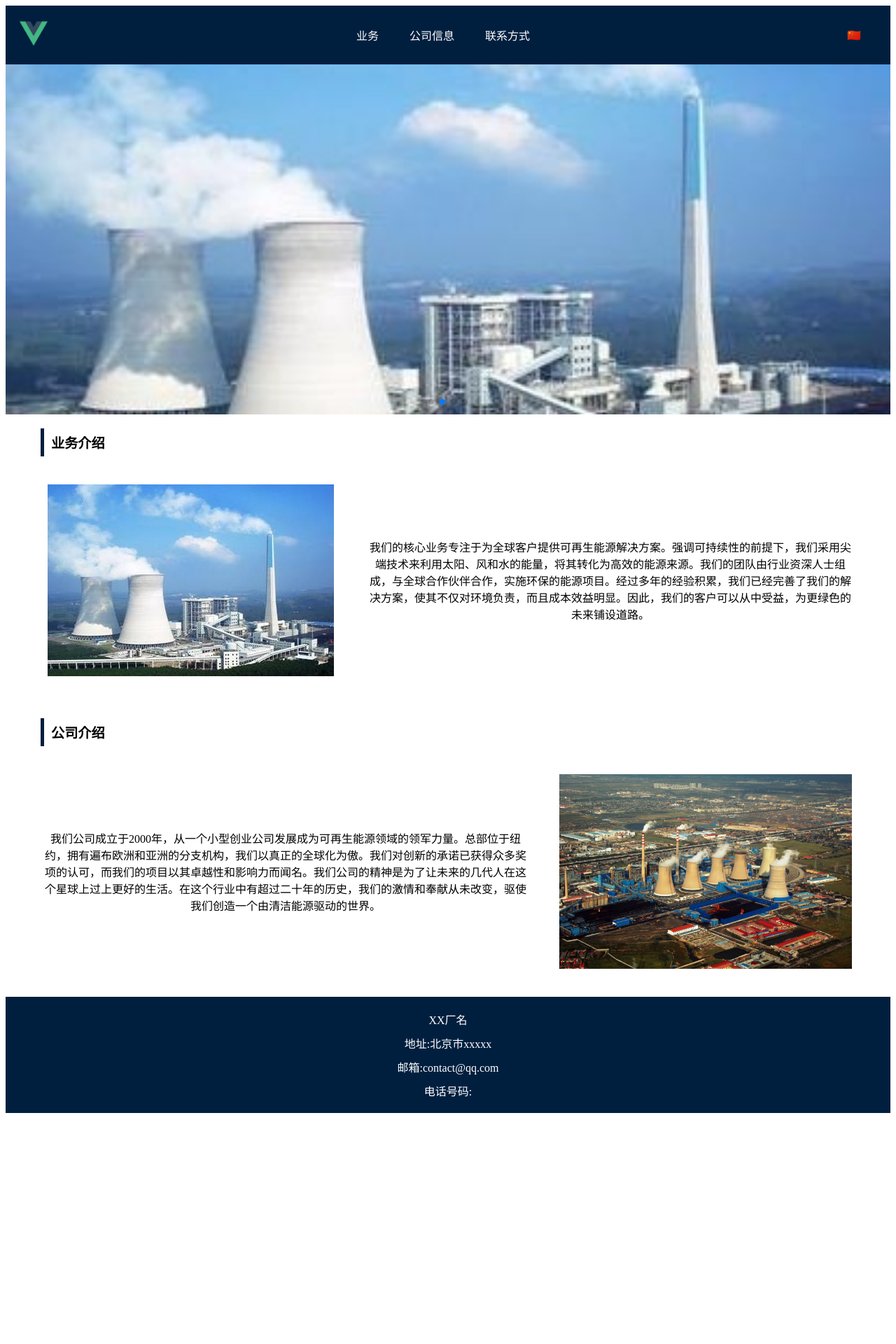
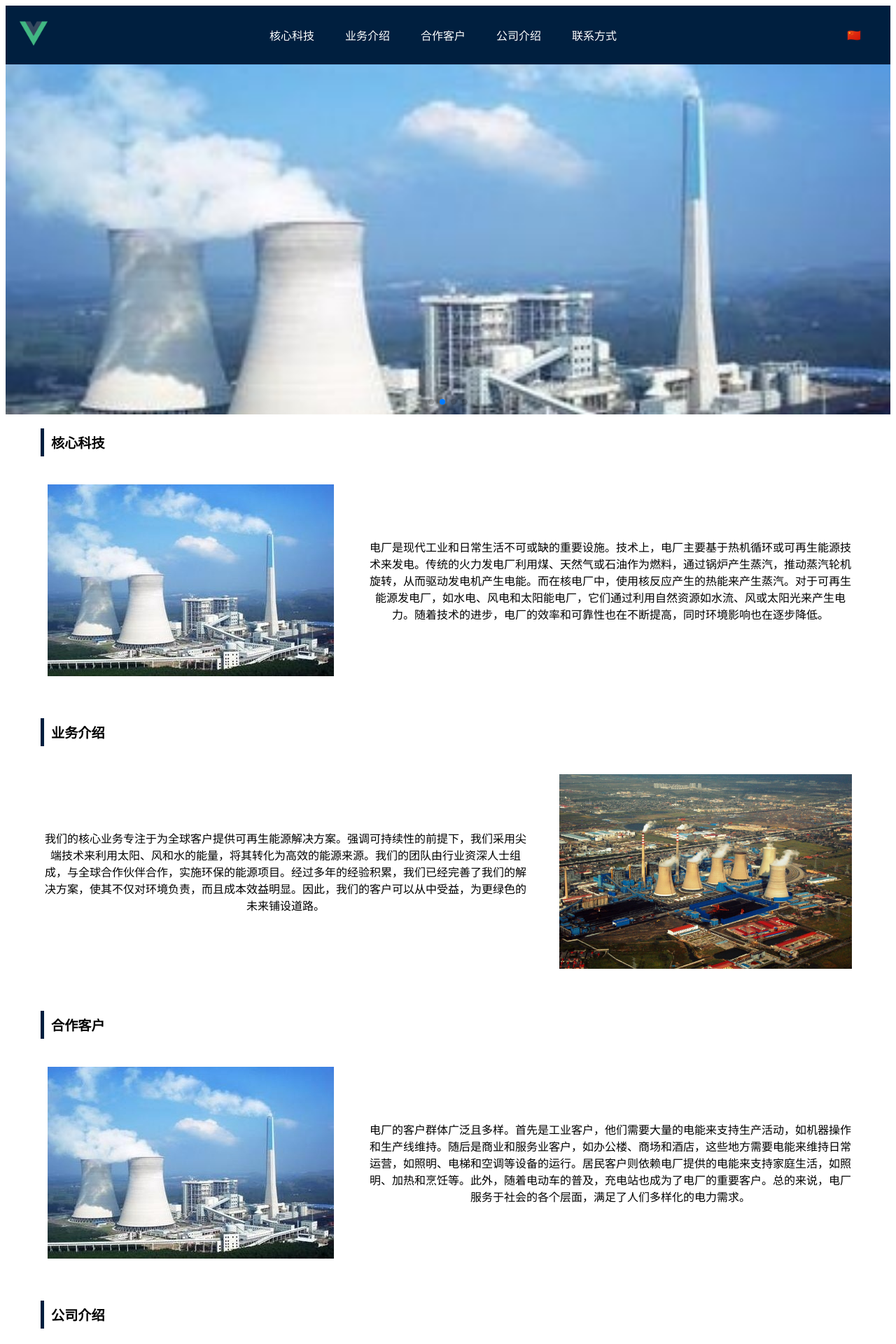
Before and after one commit to lzyyauto/power_li, a Vue app: page / in a window 1280 px wide. Shown: the top 1920 px of the page at 70% size. Before the commit the page ends 1598 px from the top, so only its background shows below. Built offline with nearby package versions, Linux system fonts and the light colour scheme.

Commit message:
增加菜单

```diff
--- a/src/App.vue
+++ b/src/App.vue
@@ -3,17 +3,29 @@
     <Header @scrollTo="handleScrollTo" />
     <Banner />
   <InfoSection
+    ref="technology"
+    :imageSrc="businessPlantImage"
+    titleKey="technologyTitle"
+    descriptionKey="technologyDescription"
+    orientation="left" />
+  <InfoSection
     ref="business"
-    :imageSrc="businessPlantImage"
+    :imageSrc="powerPlantImage"
     titleKey="businessTitle"
     descriptionKey="businessDescription"
+    orientation="right" />
+  <InfoSection
+    ref="cilent"
+    :imageSrc="businessPlantImage"
+    titleKey="clientTitle"
+    descriptionKey="clientDescription"
     orientation="left" />
   <InfoSection
     ref="company"
     :imageSrc="powerPlantImage"
     titleKey="companyTitle"
     descriptionKey="companyDescription"
-    orientation="right" />
+    orientation="left" />
     <Footer />
   </div>
 </template>
--- a/src/components/SiteHeader.vue
+++ b/src/components/SiteHeader.vue
@@ -4,8 +4,10 @@
       <img src="@/assets/logo.png" alt="Company Logo" />
     </div>
     <div class="nav-items">
-      <div @click="$emit('scrollTo', 'business')" class="nav-item">{{ $t('businessIntro') }}</div>
-      <div @click="$emit('scrollTo', 'company')" class="nav-item">{{ $t('companyIntro') }}</div>
+      <div @click="$emit('scrollTo', 'technology')" class="nav-item">{{ $t('technologyTitle') }}</div>
+      <div @click="$emit('scrollTo', 'business')" class="nav-item">{{ $t('businessTitle') }}</div>
+      <div @click="$emit('scrollTo', 'cilent')" class="nav-item">{{ $t('clientTitle') }}</div>
+      <div @click="$emit('scrollTo', 'company')" class="nav-item">{{ $t('companyTitle') }}</div>
       <div @click="$emit('scrollTo', 'contactSection')" class="nav-item">{{ $t('contact') }}</div>
     </div>
     <div class="lang-switch" @click="toggleLang">
--- a/src/main.js
+++ b/src/main.js
@@ -20,8 +20,12 @@ const messages = {
     phone: "Phone:",
     businessTitle:"BusinessDescription",
     companyTitle:"CompanyDescription",
+    technologyTitle:"technologyDescription",
+    clientTitle:"clientDescription",
     businessDescription: "Our core business focuses on renewable energy solutions that cater to a global audience. With an emphasis on sustainability, we deploy cutting-edge technology to harness the power of the sun, wind, and water, turning them into efficient energy sources. Our team, comprising of industry veterans, collaborates with partners worldwide to implement eco-friendly energy projects. Through years of experience, we have refined our solutions to not only be environmentally responsible but also cost-effective. As a result, our clients benefit from reliable energy solutions that pave the way for a greener future.",
-    companyDescription: "Established in 2000, our company has grown from a small startup into a leading force in the renewable energy sector. Headquartered in New York, with branches across Europe and Asia, we pride ourselves on being truly global. Our commitment to innovation has been recognized with numerous awards, and our projects are known for their excellence and impact. The ethos of our company is built around making the planet a better place for future generations. With over two decades in the industry, our passion and dedication remain unwavering, driving us to create a world powered by clean energy."
+    companyDescription: "Established in 2000, our company has grown from a small startup into a leading force in the renewable energy sector. Headquartered in New York, with branches across Europe and Asia, we pride ourselves on being truly global. Our commitment to innovation has been recognized with numerous awards, and our projects are known for their excellence and impact. The ethos of our company is built around making the planet a better place for future generations. With over two decades in the industry, our passion and dedication remain unwavering, driving us to create a world powered by clean energy.",
+    technologyDescription:"Power plants are indispensable facilities for modern industry and daily life. Technologically, power plants mainly generate electricity based on thermodynamic cycles or renewable energy technologies. Traditional thermal power plants use coal, natural gas, or oil as fuel, producing steam through boilers, which in turn spins steam turbines, thereby driving generators to produce electrical energy. In nuclear power plants, the heat from nuclear reactions is used to produce steam. For renewable energy power plants, such as hydroelectric, wind, and solar power plants, they generate electricity by harnessing natural resources like flowing water, wind, or sunlight. With technological advancements, the efficiency and reliability of power plants are continuously improving, while their environmental impact is progressively reduced.",
+    clientDescription:"The clientele of power plants is broad and diverse. First, there are industrial customers who require a large amount of electricity to support their production activities, such as machine operations and maintaining production lines. Following them are commercial and service sector customers, like office buildings, shopping malls, and hotels, which need electricity to sustain daily operations, such as lighting, elevators, and air conditioning. Residential customers rely on the electricity provided by power plants to support household activities, like lighting, heating, and cooking. Moreover, with the rise of electric vehicles, charging stations have also become significant clients of power plants. In summary, power plants serve every facet of society, fulfilling diverse electricity needs.",
   },
   'zh-CN': {
     home:'主页',
@@ -39,8 +43,12 @@ const messages = {
     phone: "电话号码:",
     businessTitle:"业务介绍",
     companyTitle:"公司介绍",
+    technologyTitle:"核心科技",
+    clientTitle:"合作客户",
     businessDescription: "我们的核心业务专注于为全球客户提供可再生能源解决方案。强调可持续性的前提下，我们采用尖端技术来利用太阳、风和水的能量，将其转化为高效的能源来源。我们的团队由行业资深人士组成，与全球合作伙伴合作，实施环保的能源项目。经过多年的经验积累，我们已经完善了我们的解决方案，使其不仅对环境负责，而且成本效益明显。因此，我们的客户可以从中受益，为更绿色的未来铺设道路。",
-    companyDescription: "我们公司成立于2000年，从一个小型创业公司发展成为可再生能源领域的领军力量。总部位于纽约，拥有遍布欧洲和亚洲的分支机构，我们以真正的全球化为傲。我们对创新的承诺已获得众多奖项的认可，而我们的项目以其卓越性和影响力而闻名。我们公司的精神是为了让未来的几代人在这个星球上过上更好的生活。在这个行业中有超过二十年的历史，我们的激情和奉献从未改变，驱使我们创造一个由清洁能源驱动的世界。"
+    companyDescription: "我们公司成立于2000年，从一个小型创业公司发展成为可再生能源领域的领军力量。总部位于纽约，拥有遍布欧洲和亚洲的分支机构，我们以真正的全球化为傲。我们对创新的承诺已获得众多奖项的认可，而我们的项目以其卓越性和影响力而闻名。我们公司的精神是为了让未来的几代人在这个星球上过上更好的生活。在这个行业中有超过二十年的历史，我们的激情和奉献从未改变，驱使我们创造一个由清洁能源驱动的世界。",
+    technologyDescription:"电厂是现代工业和日常生活不可或缺的重要设施。技术上，电厂主要基于热机循环或可再生能源技术来发电。传统的火力发电厂利用煤、天然气或石油作为燃料，通过锅炉产生蒸汽，推动蒸汽轮机旋转，从而驱动发电机产生电能。而在核电厂中，使用核反应产生的热能来产生蒸汽。对于可再生能源发电厂，如水电、风电和太阳能电厂，它们通过利用自然资源如水流、风或太阳光来产生电力。随着技术的进步，电厂的效率和可靠性也在不断提高，同时环境影响也在逐步降低。",
+    clientDescription:"电厂的客户群体广泛且多样。首先是工业客户，他们需要大量的电能来支持生产活动，如机器操作和生产线维持。随后是商业和服务业客户，如办公楼、商场和酒店，这些地方需要电能来维持日常运营，如照明、电梯和空调等设备的运行。居民客户则依赖电厂提供的电能来支持家庭生活，如照明、加热和烹饪等。此外，随着电动车的普及，充电站也成为了电厂的重要客户。总的来说，电厂服务于社会的各个层面，满足了人们多样化的电力需求。",
   }
 };
 
```
